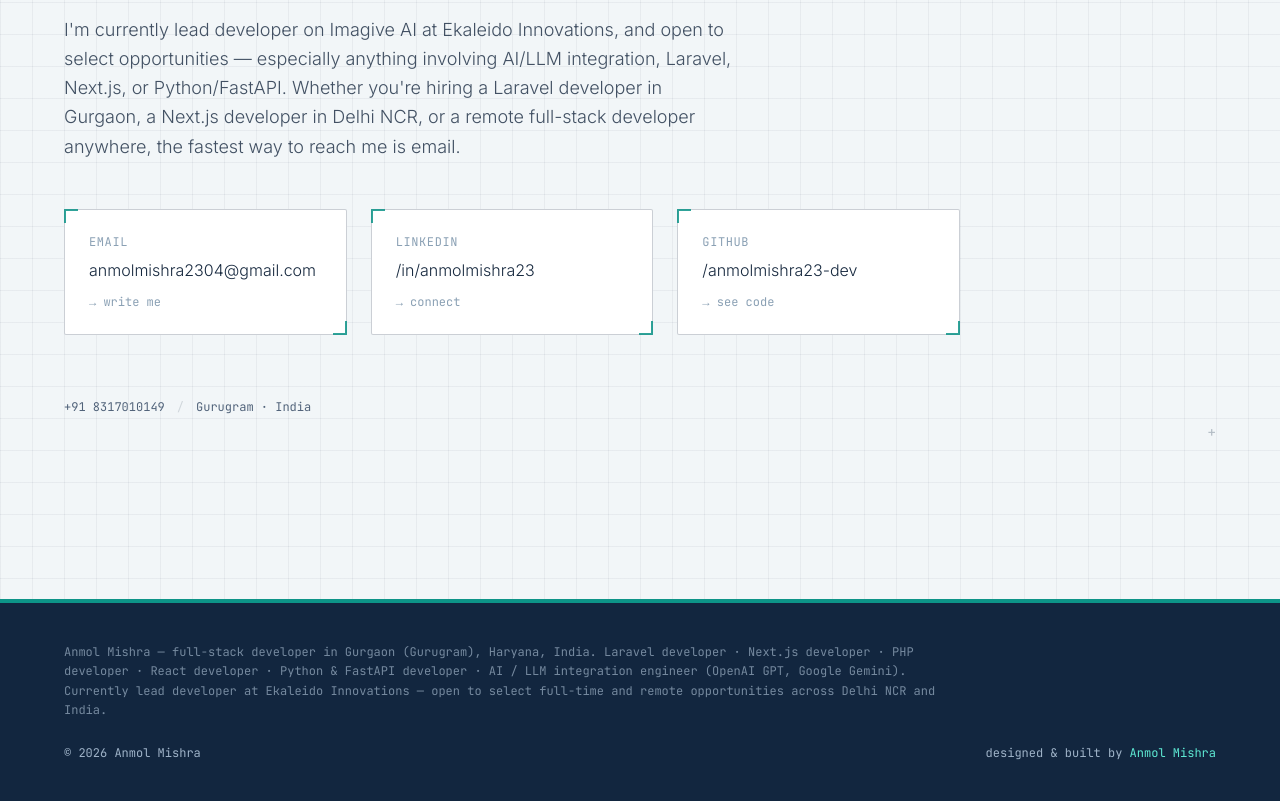
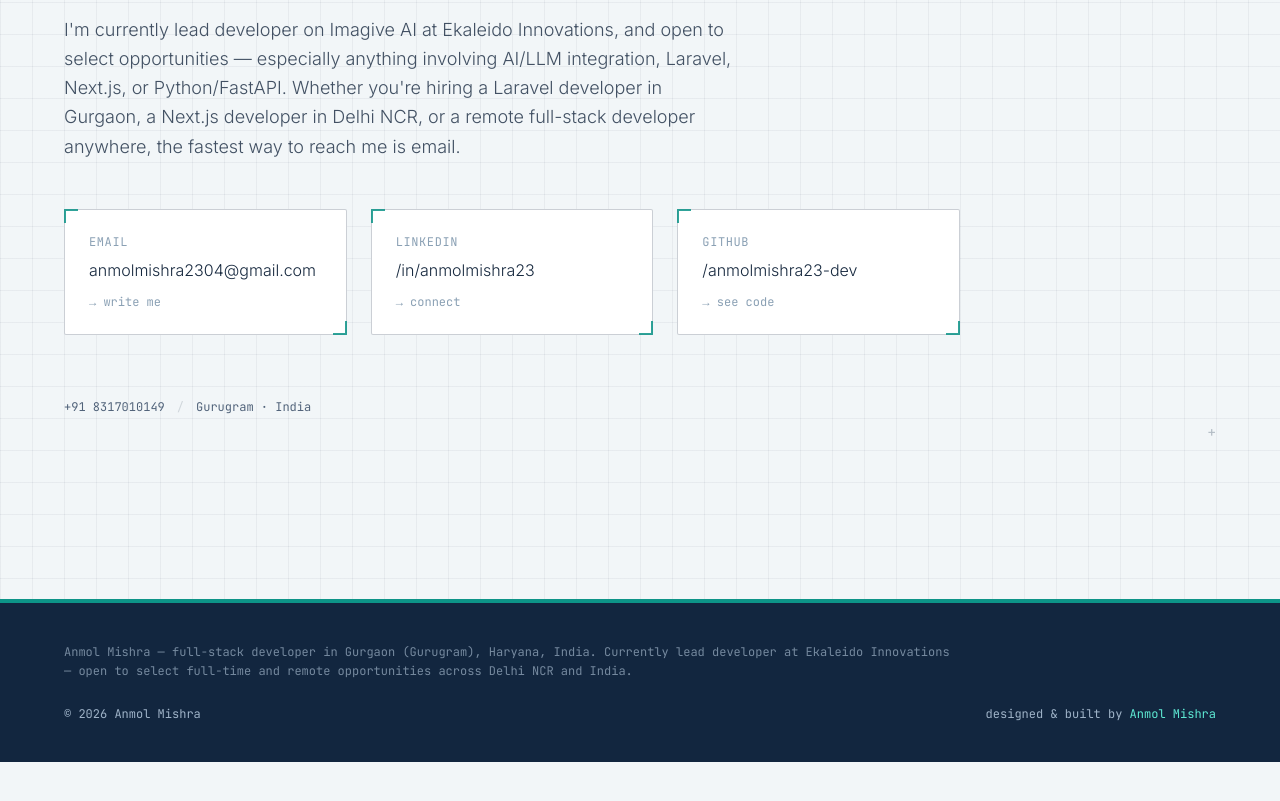
Before and after one commit to anmolmishra23-dev/anmolmishra23-dev.github.io, a plain HTML site: page index.html in a window 1280 px wide. Shown: the part 8414-9215 px from the top of the page. After the commit the page ends 9176 px from the top, so only its background shows below. Drawn offline with Linux system fonts and the light colour scheme.

Commit message:
Remove the keyword-stuffed job-title list from the footer
The footer ran "Laravel developer · Next.js developer · PHP developer ·
React developer · Python & FastAPI developer · AI / LLM integration
engineer" as a bare list, which is the pattern Google's spam policies
name directly. It carried real penalty risk for little gain — every one
of those terms already appears in natural prose in the About, Stack and
FAQ sections.

The opening location sentence and the "currently / open to" sentence
stay.

Co-Authored-By: Claude Opus 5 (1M context) <noreply@anthropic.com>

```diff
--- a/index.html
+++ b/index.html
@@ -1071,8 +1071,6 @@
       <div class="max-w-6xl mx-auto">
         <p class="font-mono text-xs text-steel/70 leading-relaxed mb-6 max-w-4xl">
           Anmol Mishra — full-stack developer in Gurgaon (Gurugram), Haryana, India.
-          Laravel developer · Next.js developer · PHP developer · React developer ·
-          Python &amp; FastAPI developer · AI / LLM integration engineer (OpenAI GPT, Google Gemini).
           Currently lead developer at Ekaleido Innovations — open to select full-time and remote opportunities across Delhi NCR and India.
         </p>
         <div class="flex flex-wrap items-center justify-between gap-4 font-mono text-xs text-steel">
```
